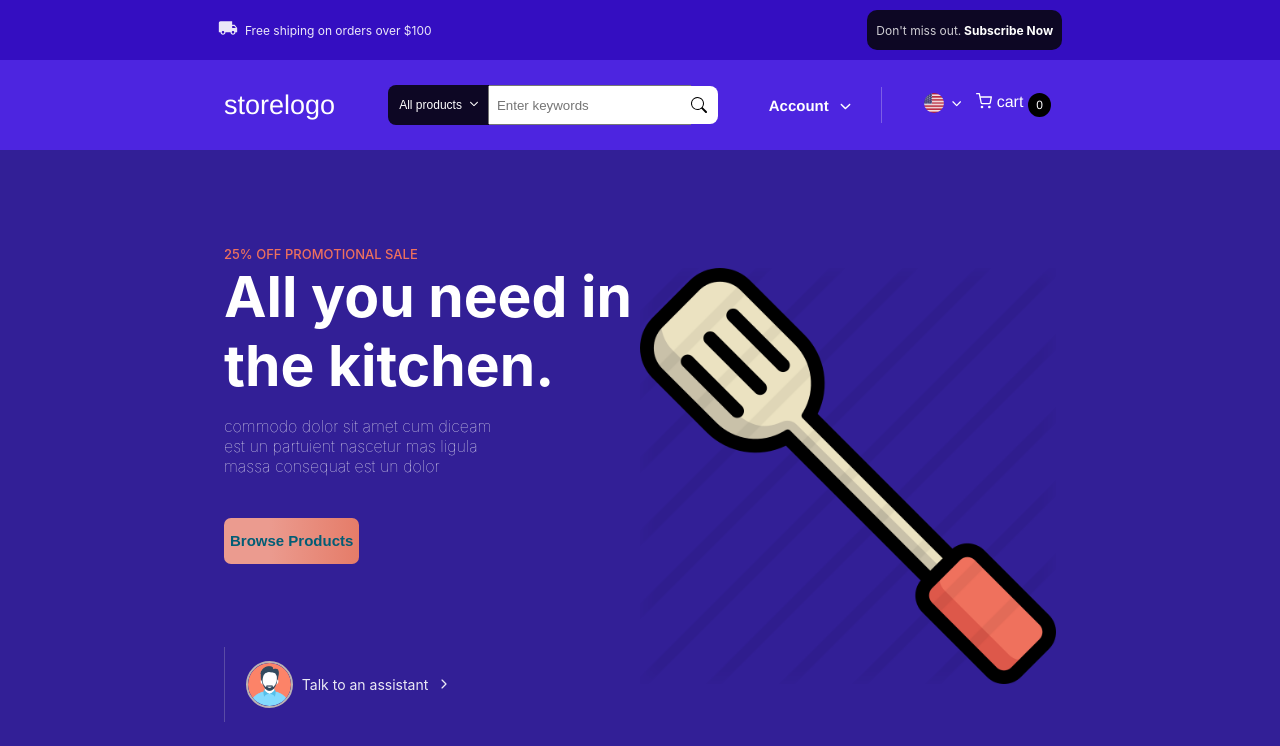
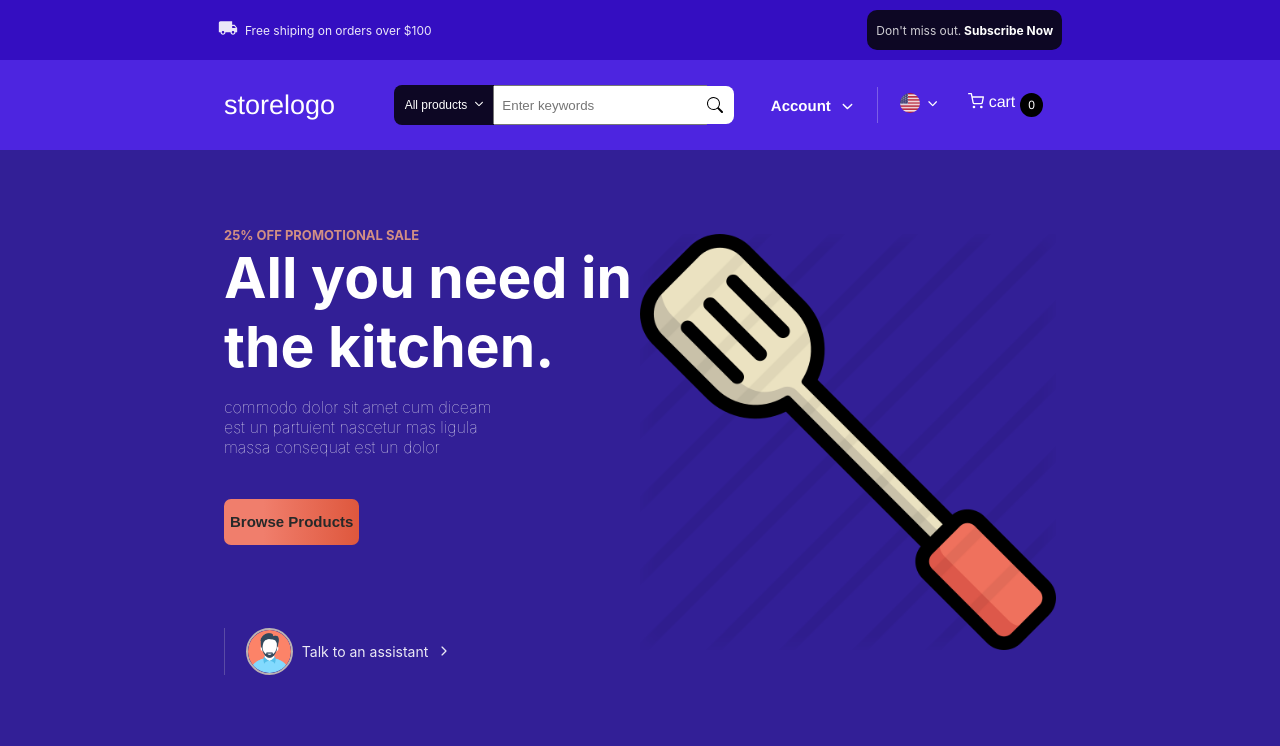
Before and after one commit to AyahElsayed/E-Commerce-Lite, a React (Create React App) app: page / in a window 1280 px wide. Shown: the top 746 px of the page. Built offline with nearby package versions, Linux system fonts and the light colour scheme; data requests are answered from the project's data file.

Commit message:
enhancements

```diff
--- a/src/components/Header/Header.js
+++ b/src/components/Header/Header.js
@@ -40,7 +40,7 @@ export const Header = () => {
             {/* /////////////////////// */}
 
             <header className="header_search_bar">
-                <div className="container">
+                <div className="container content-container">
                     <div className="logo">
                         store<span className="subLogo">logo</span>
                     </div>
--- a/src/components/Header/index.scss
+++ b/src/components/Header/index.scss
@@ -8,14 +8,13 @@
     height: 60px;
     color: #fff;
     display: flex;
-    flex: 1;
+    // flex: 1;
     .container{
         flex: 1;
         justify-content: space-around;
         margin:auto;
         align-items: center;
         display:flex;
-        width: 65%;
         .shipping{
             // flex:3;
             opacity: 0.9;
@@ -59,22 +58,17 @@
     height: 90px;
     color: #fff;
     display: flex;
-    flex: 1;
+    // flex: 1;
     font-family: "Haas Grot Text R Web", "Helvetica Neue", Helvetica, Arial, sans-serif;
     .container{
-        // flex: 1;
         justify-content: space-around;
         margin:auto;
         align-items: center;
-        display:flex;
-        width: 65%;
         .logo{
             flex: 1;
             font-size: 27px;
             font-weight: 300;
             display: flex;
-            // justify-content: flex-end;
-            // margin-right: 89px; // TODO fix
             .subLogo{
                 font-weight: 500;
             }
@@ -138,7 +132,7 @@
             }
         }
         .account{
-            flex:1;
+            flex: .8;
             display: flex;
             justify-content: center;
             button {
@@ -181,12 +175,12 @@
             width: 1px;
             background: #f9f6f645;
             height: 36px;
-            margin-right: 10px; // TODO fix
+            margin: 0 1%;
         }
         .lang{
             display: flex;
             flex: 1;
-            justify-content: flex-end;
+            justify-content: space-around;
             .flag{
                 margin: 0 6px; // TODO fix
                 display: flex;
--- a/src/components/Layout.js
+++ b/src/components/Layout.js
@@ -3,14 +3,12 @@ import {Route, Switch} from 'react-router-dom';
 import {Header} from './Header/Header';
 import {Footer} from './Footer';
 import {Content} from './Content';
-import HeroView from '../containters/Home/components/HeroView/HeroView';
 
 export const Layout = () => {
   return (
-      <div>
+      <div className="main-container">
           <Header />
-          <HeroView/>
-          {/* <Content /> */}
+          <Content />
           {/* <Footer /> */}
       </div>
   );
--- a/src/containters/Home/components/HeroView/HeroView.js
+++ b/src/containters/Home/components/HeroView/HeroView.js
@@ -6,7 +6,7 @@ const HeroView = () => {
     return (
         <div>
             <div className="HeroView">
-                <div className="container">
+                <div className="container content-container">
                     <div className="content">
                         <p className="hint">
                             25% off promotional sale
--- a/src/containters/Home/components/HeroView/index.scss
+++ b/src/containters/Home/components/HeroView/index.scss
@@ -1,20 +1,21 @@
 .HeroView{
     height: 655px;
     background-color: #321F96;
-    display:flex;
     .container{
-        width:65%;
-        margin:auto;
-        display:flex;
-        align-items: center;
+        padding-top: 5%;
+    }
+    .content-container{
         .content{
             flex: 1;
+            display: flex;
+            flex-direction: column;
+            align-items: flex-start;
         }
         .hint{
-            color:#EF715D;
+            color:#d28f84;
             text-transform: uppercase;
             font-size: 13px;
-            font-weight: 500;
+            font-weight: 700;
             margin-bottom: 0;
         }
         .title{
@@ -25,17 +26,17 @@
         }
         .desc{
             color:#fff;
-            width: 67%;
             opacity: 0.9;
             font-weight: 100;
             margin-bottom: 10%;
+            padding-right: 35%;
         }
         .mainBtn{
-            color: #025D75;
+            color: #262929;
             font-size: 15px;
             font-weight: 600;
             height: 46px;
-            background: linear-gradient(90deg, rgba(235,155,143,1) 33%, rgba(235,127,103,0.9668067055923932) 100%);
+            background: linear-gradient(90deg, rgba(240,126,108,1) 29%, rgba(228,89,58,0.9668067055923932) 100%);
             border-radius: 7px;
             border-style: none;
             margin-bottom: 10%;
--- a/src/containters/Home/index.js
+++ b/src/containters/Home/index.js
@@ -1,7 +1,8 @@
 import React from "react";
-import {useEffect, useState} from "react";
+import { useEffect, useState } from "react";
 import './index.scss';
-import {heroView} from "./services/heroView";
+import { heroView } from "./services/heroView";
+import HeroView from './components/HeroView/HeroView';
 
 export const Home = () => {
 
@@ -19,5 +20,7 @@ import {heroView} from "./services/heroView";
         });
     }, []);
 
-    return <div className="test"><h2>Home</h2></div>;
+    return <div className="">
+        <HeroView />
+    </div>;
 };
--- a/src/index.css
+++ b/src/index.css
@@ -11,3 +11,16 @@ code {
   font-family: source-code-pro, Menlo, Monaco, Consolas, 'Courier New',
     monospace;
 }
+
+.main-container{
+  display: flex;
+  justify-content:center;
+  flex-direction: column;
+  width: 100%;
+}
+.content-container{
+  width:65%;
+  margin:auto;
+  display:flex;
+  align-items: center;
+}
```
Also changed, not shown: src/containters/Home/index.scss (line endings or trailing spaces). Lines whose indentation alone changed are shown as unchanged.
